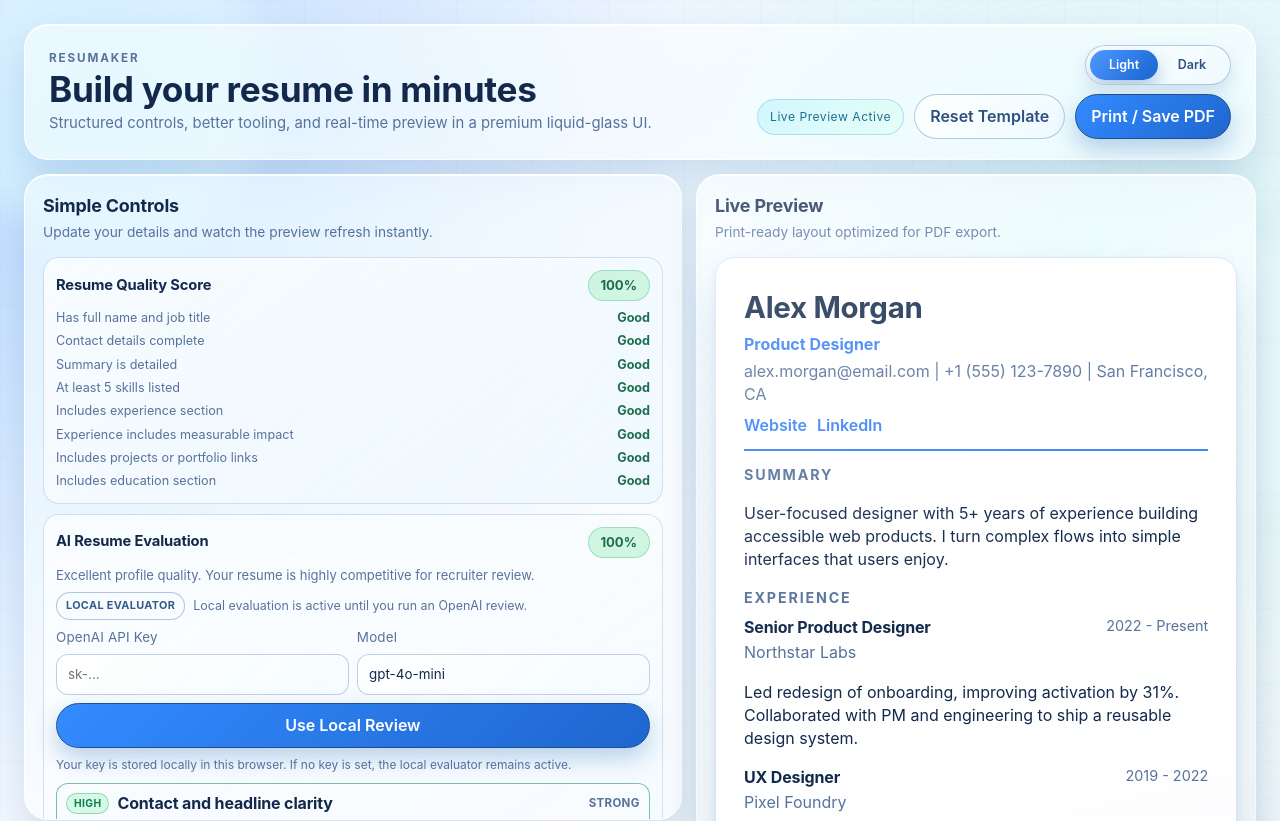
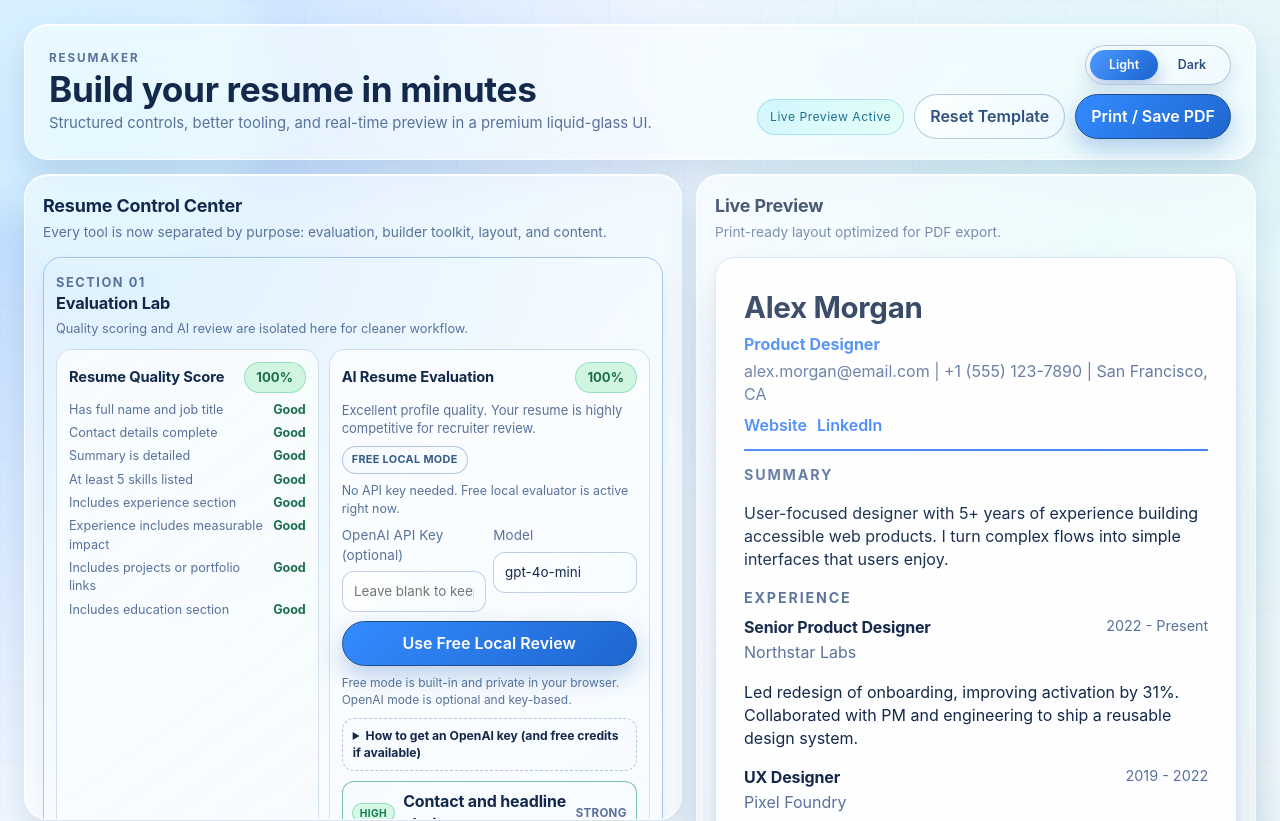
Before and after one commit to N0rrtthh/ResuMaker, a React (Vite) app: page / in a window 1280 px wide. Shown: the top 821 px of the page. Built offline with nearby package versions, Linux system fonts and the light colour scheme.

Commit message:
feat: reorganize builder sections and improve AI review UX

```diff
--- a/src/App.css
+++ b/src/App.css
@@ -490,8 +490,71 @@
   color: var(--muted);
 }
 
-.overview-grid {
+.editor-panel-intro {
   margin-bottom: 12px;
+}
+
+.control-section {
+  margin-bottom: 12px;
+  border-radius: 18px;
+  border: 1px solid color-mix(in srgb, var(--card-border) 90%, transparent);
+  background: linear-gradient(
+    145deg,
+    color-mix(in srgb, var(--panel-bg) 85%, transparent),
+    color-mix(in srgb, var(--card-bg) 55%, transparent)
+  );
+  box-shadow:
+    inset 0 1px 0 rgba(255, 255, 255, 0.45),
+    0 14px 24px color-mix(in srgb, var(--elev-color) 28%, transparent);
+  padding: 12px;
+}
+
+.control-section:last-child {
+  margin-bottom: 0;
+}
+
+.section-evaluation {
+  border-color: color-mix(in srgb, #65a8ff 45%, var(--card-border));
+}
+
+.section-toolkit {
+  border-color: color-mix(in srgb, #5ac8a0 40%, var(--card-border));
+}
+
+.section-layout {
+  border-color: color-mix(in srgb, #7aa4e8 42%, var(--card-border));
+}
+
+.section-content {
+  border-color: color-mix(in srgb, #7f9ec8 42%, var(--card-border));
+}
+
+.section-heading {
+  margin-bottom: 10px;
+}
+
+.section-kicker {
+  margin: 0 0 2px;
+  text-transform: uppercase;
+  letter-spacing: 0.12em;
+  font-size: 0.67rem;
+  font-weight: 700;
+  color: var(--muted);
+}
+
+.section-heading h3 {
+  margin: 0;
+  font-size: 1.02rem;
+  color: var(--text);
+}
+
+.section-heading p {
+  margin: 4px 0 0;
+  font-size: 0.8rem;
+  color: var(--muted);
+}
+
+.evaluation-grid {
   display: grid;
   grid-template-columns: 1fr;
   gap: 10px;
@@ -596,6 +659,36 @@
 .ai-helper {
   margin: 0 0 9px;
   font-size: 0.75rem;
+  color: var(--muted);
+}
+
+.api-help {
+  margin: 0 0 10px;
+  border-radius: 12px;
+  border: 1px dashed var(--chip-border);
+  background: color-mix(in srgb, var(--chip-bg) 90%, transparent);
+  padding: 8px 10px;
+}
+
+.api-help summary {
+  cursor: pointer;
+  font-size: 0.76rem;
+  font-weight: 700;
+  color: var(--text);
+}
+
+.api-help ol {
+  margin: 8px 0 6px;
+  padding-left: 18px;
+  display: grid;
+  gap: 4px;
+  font-size: 0.74rem;
+  color: var(--muted);
+}
+
+.api-help p {
+  margin: 0;
+  font-size: 0.72rem;
   color: var(--muted);
 }
 
@@ -713,6 +806,35 @@
   color: var(--muted);
 }
 
+.toolkit-shell {
+  border: none;
+  background: transparent;
+  box-shadow: none;
+  padding: 0;
+}
+
+.toolkit-groups {
+  display: grid;
+  grid-template-columns: repeat(3, minmax(0, 1fr));
+  gap: 8px;
+}
+
+.tool-group {
+  border-radius: 13px;
+  border: 1px solid var(--chip-border);
+  background: color-mix(in srgb, var(--chip-bg) 94%, transparent);
+  padding: 8px;
+}
+
+.tool-group-title {
+  margin: 0 0 6px;
+  font-size: 0.72rem;
+  letter-spacing: 0.05em;
+  text-transform: uppercase;
+  font-weight: 700;
+  color: var(--muted);
+}
+
 .score-pill {
   display: inline-flex;
   align-items: center;
@@ -771,6 +893,10 @@
   display: grid;
   grid-template-columns: repeat(2, minmax(0, 1fr));
   gap: 8px;
+}
+
+.tool-group .tools-row {
+  grid-template-columns: 1fr;
 }
 
 .tool-btn {
@@ -837,6 +963,31 @@
   display: grid;
   grid-template-columns: repeat(2, minmax(0, 1fr));
   gap: 10px;
+}
+
+.form-block {
+  margin-bottom: 11px;
+  border-radius: 16px;
+  border: 1px solid var(--card-border);
+  background: color-mix(in srgb, var(--card-bg) 88%, transparent);
+  box-shadow: inset 0 1px 0 rgba(255, 255, 255, 0.5);
+  padding: 12px;
+}
+
+.form-block:last-child {
+  margin-bottom: 0;
+}
+
+.form-block h4 {
+  margin: 0 0 10px;
+  font-size: 0.9rem;
+  letter-spacing: 0.09em;
+  text-transform: uppercase;
+  color: var(--muted);
+}
+
+.form-block .section-head {
+  margin-top: 0;
 }
 
 label {
@@ -1191,7 +1342,17 @@ input[type='color'] {
   }
 }
 
+@media (min-width: 980px) {
+  .evaluation-grid {
+    grid-template-columns: minmax(0, 0.9fr) minmax(0, 1.1fr);
+  }
+}
+
 @media (max-width: 1200px) {
+  .toolkit-groups {
+    grid-template-columns: repeat(2, minmax(0, 1fr));
+  }
+
   .visibility-grid {
     grid-template-columns: repeat(3, minmax(0, 1fr));
   }
@@ -1216,6 +1377,10 @@ input[type='color'] {
 @media (max-width: 760px) {
   .page-shell {
     padding: 12px;
+  }
+
+  .control-section {
+    padding: 10px;
   }
 
   .ambient {
@@ -1256,6 +1421,10 @@ input[type='color'] {
   }
 
   .tools-row {
+    grid-template-columns: 1fr;
+  }
+
+  .toolkit-groups {
     grid-template-columns: 1fr;
   }
 
--- a/src/App.tsx
+++ b/src/App.tsx
@@ -1161,10 +1161,21 @@ function App() {
 
       <main className="workspace">
         <section className="editor-panel">
-          <h2>Simple Controls</h2>
-          <p className="panel-meta">Update your details and watch the preview refresh instantly.</p>
-
-          <div className="overview-grid">
+          <div className="editor-panel-intro">
+            <h2>Resume Control Center</h2>
+            <p className="panel-meta">
+              Every tool is now separated by purpose: evaluation, builder toolkit, layout, and content.
+            </p>
+          </div>
+
+          <section className="control-section section-evaluation">
+            <div className="section-heading">
+              <p className="section-kicker">Section 01</p>
+              <h3>Evaluation Lab</h3>
+              <p>Quality scoring and AI review are isolated here for cleaner workflow.</p>
+            </div>
+
+            <div className="evaluation-grid">
               <article className="ats-card">
                 <div className="ats-head">
                   <h3>Resume Quality Score</h3>
@@ -1190,22 +1201,22 @@ function App() {
                 <p className="ai-summary">{aiEvaluation.summary}</p>
                 <div className="ai-meta-row">
                   <span className="ai-source-pill">
-                  {activeAiReview ? 'OpenAI API' : 'Local evaluator'}
+                    {activeAiReview ? 'OpenAI Live Review' : 'Free Local Mode'}
                   </span>
                   <span className="ai-status-text">
                     {activeAiReview
                       ? aiReviewMessage
-                    : 'Local evaluation is active until you run an OpenAI review.'}
+                      : 'No API key needed. Free local evaluator is active right now.'}
                   </span>
                 </div>
                 <div className="ai-controls">
                   <label>
-                  OpenAI API Key
+                    OpenAI API Key (optional)
                     <input
                       type="password"
                       value={aiApiKey}
                       onChange={(event) => setAiApiKey(event.target.value)}
-                    placeholder="sk-..."
+                      placeholder="Leave blank to keep free local mode"
                       autoComplete="off"
                     />
                   </label>
@@ -1227,13 +1238,25 @@ function App() {
                     {aiReviewLoading
                       ? 'Reviewing...'
                       : aiApiKey.trim()
-                      ? 'Run OpenAI Review'
-                      : 'Use Local Review'}
+                        ? 'Run Live OpenAI Review'
+                        : 'Use Free Local Review'}
                   </button>
                 </div>
                 <p className="ai-helper">
-                Your key is stored locally in this browser. If no key is set, the local evaluator remains active.
+                  Free mode is built-in and private in your browser. OpenAI mode is optional and key-based.
                 </p>
+                <details className="api-help">
+                  <summary>How to get an OpenAI key (and free credits if available)</summary>
+                  <ol>
+                    <li>Create an account at platform.openai.com and open your dashboard.</li>
+                    <li>Go to Billing and check whether your account has trial credits.</li>
+                    <li>Open API keys, create a new secret key, and paste it here.</li>
+                  </ol>
+                  <p>
+                    Trial credits are not guaranteed for every account. If none are available, keep using
+                    the free local mode.
+                  </p>
+                </details>
                 <ul className="ai-list">
                   {aiEvaluation.insights.map((insight) => (
                     <li
@@ -1250,30 +1273,55 @@ function App() {
                   ))}
                 </ul>
               </article>
-
-            <article className="toolkit-card">
+            </div>
+          </section>
+
+          <section className="control-section section-toolkit">
+            <div className="section-heading">
+              <p className="section-kicker">Section 02</p>
               <h3>Builder Toolkit</h3>
-              <p>Quick actions to generate, save, import, and export your resume content.</p>
-
-              <div className="tools-row" role="group" aria-label="Productivity tools">
+              <p>Productivity actions are grouped separately from scoring and editing.</p>
+            </div>
+
+            <article className="toolkit-card toolkit-shell">
+              <div className="toolkit-groups" role="group" aria-label="Builder toolkit groups">
+                <div className="tool-group">
+                  <p className="tool-group-title">Writing</p>
+                  <div className="tools-row">
                     <button type="button" className="tool-btn" onClick={generateSummary}>
                       Generate Summary
                     </button>
+                    <button type="button" className="tool-btn" onClick={copyPlainText}>
+                      Copy Plain Text
+                    </button>
+                  </div>
+                </div>
+
+                <div className="tool-group">
+                  <p className="tool-group-title">Draft Storage</p>
+                  <div className="tools-row">
                     <button type="button" className="tool-btn" onClick={saveDraft}>
                       Save Draft
                     </button>
                     <button type="button" className="tool-btn" onClick={loadDraft}>
                       Load Draft
                     </button>
+                  </div>
+                </div>
+
+                <div className="tool-group">
+                  <p className="tool-group-title">Data Transfer</p>
+                  <div className="tools-row">
                     <button type="button" className="tool-btn" onClick={exportJson}>
                       Export JSON
                     </button>
                     <button type="button" className="tool-btn" onClick={triggerImport}>
                       Import JSON
                     </button>
-                <button type="button" className="tool-btn" onClick={copyPlainText}>
-                  Copy Plain Text
-                </button>
+                  </div>
+                </div>
+              </div>
+
               <input
                 ref={importInputRef}
                 type="file"
@@ -1281,7 +1329,6 @@ function App() {
                 className="hidden-file"
                 onChange={handleImportJson}
               />
-              </div>
 
               {statusMessage ? (
                 <p className="status-note">{statusMessage}</p>
@@ -1289,11 +1336,16 @@ function App() {
                 <p className="status-note subtle">Autosave is enabled for this browser.</p>
               )}
             </article>
+          </section>
+
+          <section className="control-section section-layout">
+            <div className="section-heading">
+              <p className="section-kicker">Section 03</p>
+              <h3>Section Layout</h3>
+              <p>Toggle visibility per application and keep only role-relevant sections.</p>
             </div>
 
             <article className="visibility-card">
-            <h3>Section Layout</h3>
-            <p>Toggle sections on or off based on the job you are applying for.</p>
               <div className="visibility-grid">
                 {(Object.keys(SECTION_LABELS) as Array<keyof SectionVisibility>).map((section) => (
                   <label className="visibility-chip" key={section}>
@@ -1307,7 +1359,17 @@ function App() {
                 ))}
               </div>
             </article>
-
+          </section>
+
+          <section className="control-section section-content">
+            <div className="section-heading">
+              <p className="section-kicker">Section 04</p>
+              <h3>Resume Content Builder</h3>
+              <p>Profile details and resume sections are grouped into focused edit blocks.</p>
+            </div>
+
+            <article className="form-block">
+              <h4>Profile Basics</h4>
               <div className="field-grid">
                 <label>
                   Full Name
@@ -1369,7 +1431,10 @@ function App() {
                   />
                 </label>
               </div>
-
+            </article>
+
+            <article className="form-block">
+              <h4>Target Title</h4>
               <div className="title-presets">
                 <p>Quick Title Buttons</p>
                 <div className="title-preset-row">
@@ -1385,7 +1450,10 @@ function App() {
                   ))}
                 </div>
               </div>
-
+            </article>
+
+            <article className="form-block">
+              <h4>Professional Story</h4>
               <label>
                 Professional Summary
                 <textarea
@@ -1403,7 +1471,9 @@ function App() {
                   onChange={(event) => updateField('skills', event.target.value)}
                 />
               </label>
-
+            </article>
+
+            <article className="form-block">
               <div className="section-head">
                 <h3>Experience</h3>
                 <button type="button" className="mini-btn" onClick={addExperience}>
@@ -1467,7 +1537,9 @@ function App() {
                   </div>
                 </article>
               ))}
-
+            </article>
+
+            <article className="form-block">
               <div className="section-head">
                 <h3>Projects</h3>
                 <button type="button" className="mini-btn" onClick={addProject}>
@@ -1527,7 +1599,9 @@ function App() {
                   </label>
                 </article>
               ))}
-
+            </article>
+
+            <article className="form-block">
               <div className="section-head">
                 <h3>Education</h3>
                 <button type="button" className="mini-btn" onClick={addEducation}>
@@ -1571,6 +1645,8 @@ function App() {
                   </label>
                 </article>
               ))}
+            </article>
+          </section>
         </section>
 
         <section className="preview-panel">
```
Lines whose indentation alone changed are shown as unchanged.
